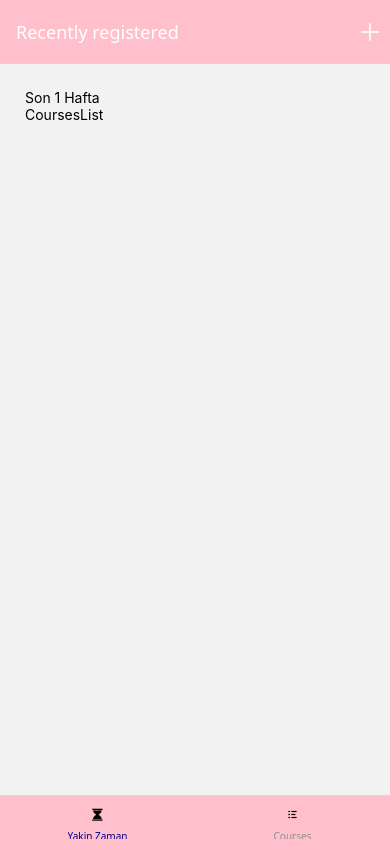
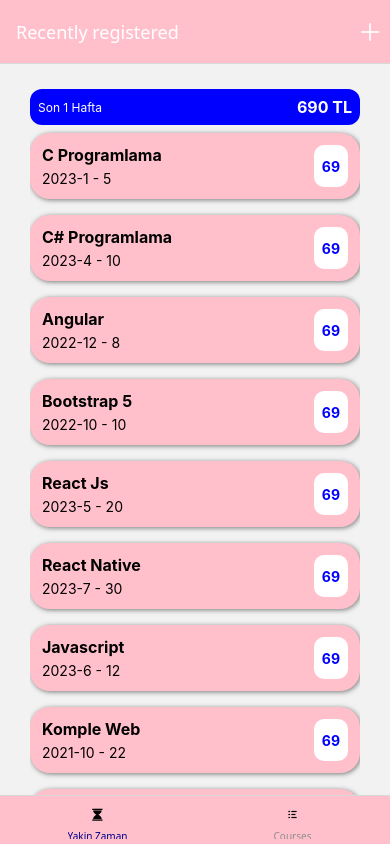
Before and after one commit to fudamuboy/Ogrenim-Icerim-App, a React Native app: screen /RecentCourses in a window 390 px wide. Built offline with nearby package versions, Linux system fonts and the light colour scheme.

Commit message:
guncelleoldu

```diff
--- /dev/null
+++ b/components/CourseItem.js
@@ -0,0 +1,71 @@
+import { Pressable, StyleSheet, Text, View } from 'react-native'
+import React from 'react'
+import { getFormattedDate } from '../helper/date'
+import { useNavigation } from '@react-navigation/native'
+
+
+
+// Ici le yazdirmak a et faite
+// ds cette partie j'ai direk mit le navigate ds pressable
+// une autre maniere est cree 1e fonction et insere ce ke tu as ds pressable ca a l'interieur
+// ensuite ds ManageCourse l'appel a route.params......
+export default function CourseItem({ amount, date, description, id }) {
+    const navigation = useNavigation()
+    function CoursePress() {
+        navigation.navigate('ManageCourse', {
+            courseId: id
+        }
+        )
+    }
+    return (
+        <Pressable onPress={CoursePress}>
+
+            <View style={styles.courseContainer}>
+                <View>
+                    <Text style={styles.description}>{description}</Text>
+                    <Text>{getFormattedDate(date)}</Text>
+                </View>
+                <View style={styles.priceContainer}>
+                    <Text style={styles.price}>{amount}</Text>
+                </View>
+            </View>
+        </Pressable>
+    )
+}
+
+const styles = StyleSheet.create({
+    courseContainer: {
+        flexDirection: 'row',
+        justifyContent: 'space-between',
+        backgroundColor: 'pink',
+        marginVertical: 8,
+        padding: 12,
+        elevation: 4,
+        shadowColor: 'black',
+        shadowRadius: 5,
+        shadowOffset: { width: 1, height: 1 },
+        shadowOpacity: 0.5,
+        borderRadius: 20,
+    },
+    description: {
+        fontSize: 16,
+        marginBottom: 5,
+        fontWeight: 'bold',
+    },
+    priceContainer: {
+        backgroundColor: 'white',
+        paddingVertical: 3,
+        paddingHorizontal: 8,
+        alignItems: 'center',
+        justifyContent: 'center',
+        borderRadius: 10,
+    },
+    price: {
+        color: 'blue',
+        fontWeight: 'bold',
+    },
+})
+
+
+//le getFromattedData prend le format du temps
+// sa declararion se trouve ds le helper date
--- a/components/Courses.js
+++ b/components/Courses.js
@@ -3,11 +3,74 @@
 import CoursesSummary from './CoursesSummary'
 import CoursesList from './CoursesList'
 
+const COURSES = [
+    {
+        id: '1',
+        description: 'C Programlama',
+        amount: 69,
+        date: new Date('2023-01-05'),
+    },
+    {
+        id: '2',
+        description: 'C# Programlama',
+        amount: 69,
+        date: new Date('2023-04-10'),
+    },
+    {
+        id: '3',
+        description: 'Angular',
+        amount: 69,
+        date: new Date('2022-12-08'),
+    },
+    {
+        id: '4',
+        description: 'Bootstrap 5',
+        amount: 69,
+        date: new Date('2022-10-10'),
+    },
+    {
+        id: '5',
+        description: 'React Js',
+        amount: 69,
+        date: new Date('2023-05-20'),
+    },
+    {
+        id: '6',
+        description: 'React Native',
+        amount: 69,
+        date: new Date('2023-07-30'),
+    },
+    {
+        id: '7',
+        description: 'Javascript',
+        amount: 69,
+        date: new Date('2023-06-12'),
+    },
+    {
+        id: '8',
+        description: 'Komple Web',
+        amount: 69,
+        date: new Date('2021-10-22'),
+    },
+    {
+        id: '9',
+        description: 'Frontend',
+        amount: 69,
+        date: new Date('2022-11-25'),
+    },
+    {
+        id: '10',
+        description: 'BackEnd',
+        amount: 69,
+        date: new Date('2022-11-25'),
+    },
+];
+
 export default function Courses({ coursPeriod }) {
     return (
         <View style={styles.container}>
-            <CoursesSummary periodName={coursPeriod} />
-            <CoursesList />
+            <CoursesSummary courses={COURSES} periodName={coursPeriod} />
+            <CoursesList courses={COURSES} />
         </View>
     )
 }
@@ -15,7 +78,7 @@
 const styles = StyleSheet.create({
     container: {
         flex: 1,
-        paddingHorizontal: 25,
+        paddingHorizontal: 30,
         paddingTop: 25,
     },
 })
--- a/components/CoursesList.js
+++ b/components/CoursesList.js
@@ -1,10 +1,20 @@
-import { StyleSheet, Text, View } from 'react-native'
+import { FlatList, StyleSheet, Text, View } from 'react-native'
 import React from 'react'
+import CourseItem from './CourseItem'
 
-export default function CoursesList() {
+export default function CoursesList({ courses }) {
+
+    function renderCourseItem(itemData) {
+        // console.log(itemData); et puis recuperation des item grace a CourseItem
+        return <CourseItem {...itemData.item} />
+
+    }
     return (
         <View>
-            <Text>CoursesList</Text>
+            <FlatList
+                data={courses}
+                keyExtractor={(item) => item.id}
+                renderItem={renderCourseItem} />
         </View>
     )
 }
--- a/components/CoursesSummary.js
+++ b/components/CoursesSummary.js
@@ -1,12 +1,43 @@
 import { StyleSheet, Text, View } from 'react-native'
 import React from 'react'
 
-export default function CoursesSummary({ periodName }) {
+export default function CoursesSummary({ periodName, courses }) {
+
+    const coursesSum = courses.reduce((i, course) => {
+        return i + course.amount
+    }, 0)
     return (
-        <View>
-            <Text>{periodName}</Text>
+        <View style={styles.container}>
+            <Text style={styles.title}>{periodName}</Text>
+            <Text style={styles.cost}>{coursesSum + ' TL'}</Text>
         </View>
     )
 }
 
-const styles = StyleSheet.create({})
+const styles = StyleSheet.create({
+    container: {
+        flexDirection: 'row',
+        justifyContent: 'space-between',
+        alignItems: 'center',
+        backgroundColor: 'blue',
+        padding: 8,
+        borderRadius: 12,
+
+    },
+    title: {
+        color: 'white',
+        fontSize: 12,
+
+    },
+    cost: {
+        color: 'white',
+        fontSize: 16,
+        fontWeight: 'bold',
+
+    },
+})
+
+
+// ici il ya une incrementation genre"i" ki commence par une val 0
+// et il ya ajout d'autre va cme le amount  apres chak calcule i s'augmente
+// Et ceci est faite par l'aide de reduce
--- /dev/null
+++ b/helper/date.js
@@ -0,0 +1,3 @@
+export function getFormattedDate(date) {
+    return `${date.getFullYear()}-${date.getMonth() + 1} - ${date.getDate()}`
+}
--- a/screens/ManageCourses.js
+++ b/screens/ManageCourses.js
@@ -1,7 +1,19 @@
 import { StyleSheet, Text, View } from 'react-native'
-import React from 'react'
+import React, { useLayoutEffect } from 'react'
 
-export default function ManageCourses() {
+export default function ManageCourses({ route, navigation }) {
+    const courseId = route.params?.courseId
+    // liaison avec le courseId du pressable
+
+    let isEditing = false
+    if (courseId) {
+        isEditing = true
+    }
+    useLayoutEffect(() => {
+        navigation.setOptions({
+            title: isEditing ? 'Kursu Güncelle' : 'Kursu Ekle',
+        });
+    }); // Ajout des dépendances
     return (
         <View>
             <Text>ManageCourses</Text>
```
